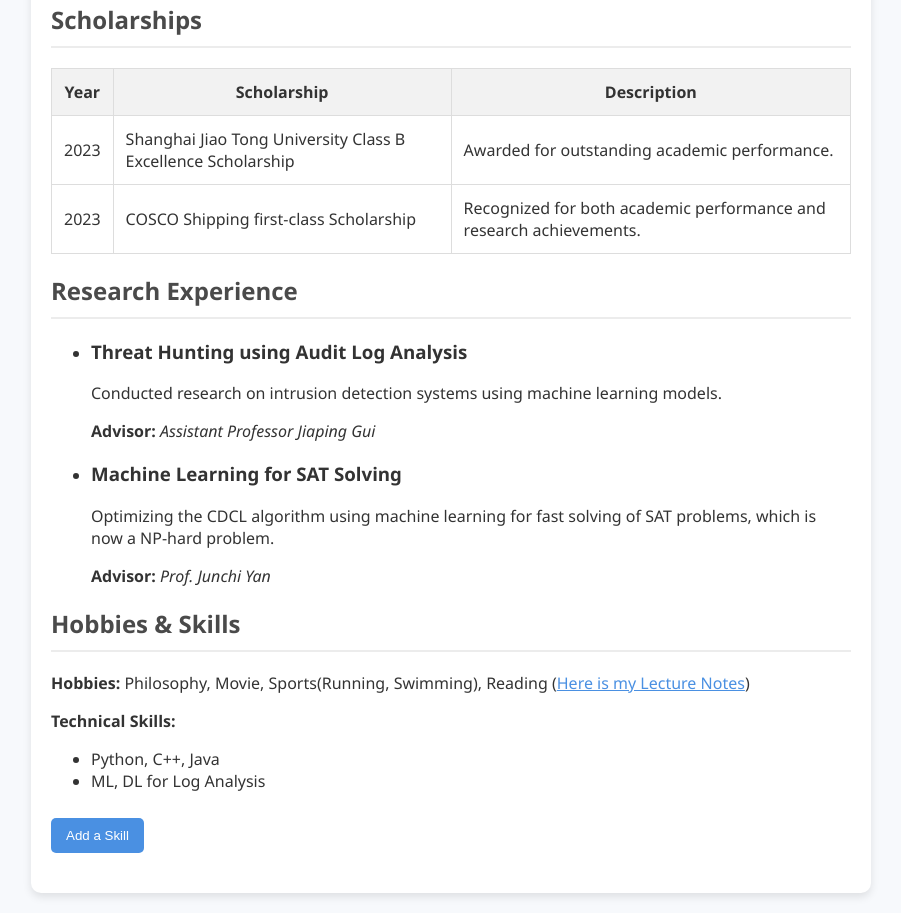
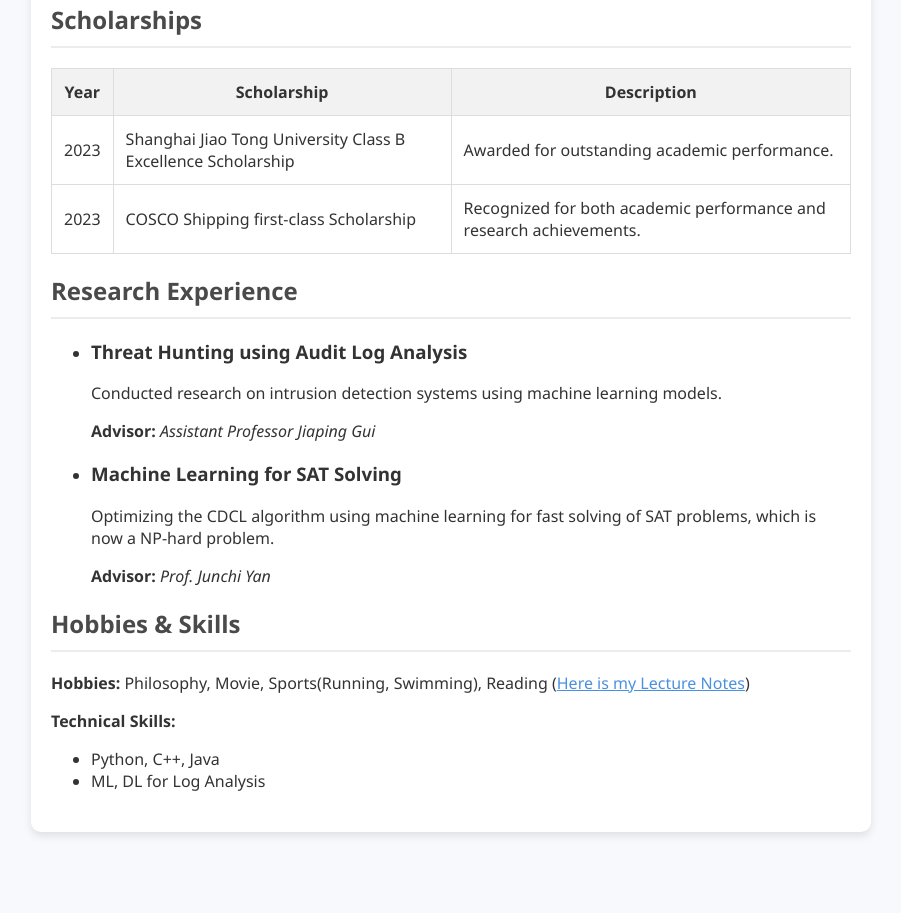
Before and after one commit to BolinQiu/BolinQiu.github.io, a plain HTML site: page index.html in a window 1280 px wide. Shown: the part 473-1386 px from the top of the page, without its empty margins (189-1090 px from the left). After the commit the page ends 1325 px from the top, so only its background shows below. Drawn offline with Linux system fonts and the light colour scheme.

Commit message:
modified:   index.html 	modified:   js/scripts.js

```diff
--- a/index.html
+++ b/index.html
@@ -75,7 +75,6 @@
             <p><strong>Technical Skills:</strong></p>
             <ul id="skills-list">
             </ul>
-            <button onclick="addSkill()">Add a Skill</button>
         </section>
     </div>
 
--- a/js/scripts.js
+++ b/js/scripts.js
@@ -14,15 +14,6 @@ function renderSkills() {
     });
 }
 
-// Function to add a new skill
-function addSkill() {
-    const newSkill = prompt("Enter a new skill:");
-    if (newSkill) {
-        skills.push(newSkill);
-        renderSkills(); // Re-render the skills list
-    }
-}
-
 // Function to handle navigation to books page
 function navigateToBooks() {
     window.location.href = 'Lectures.html'; // Navigate to books.html page
```
